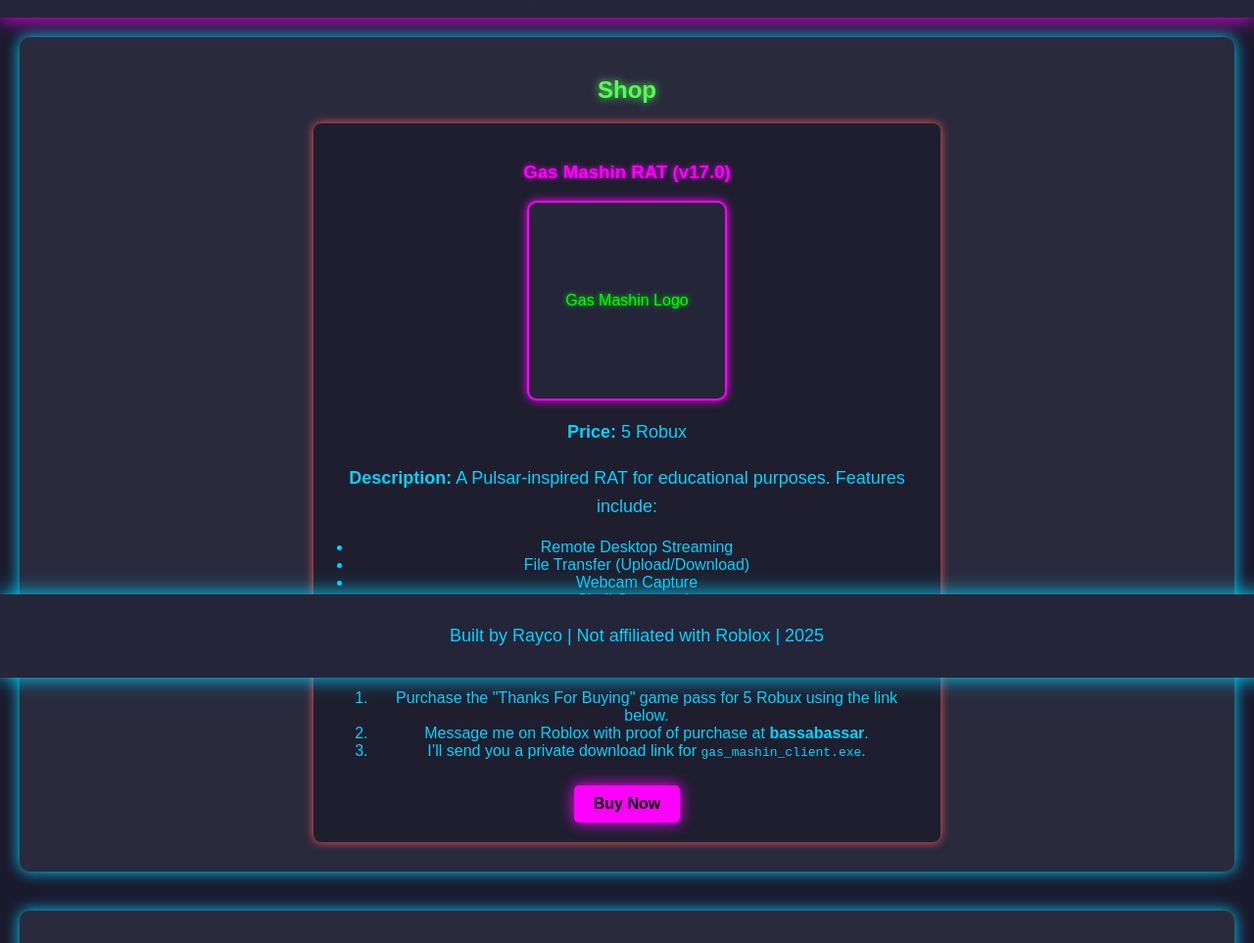
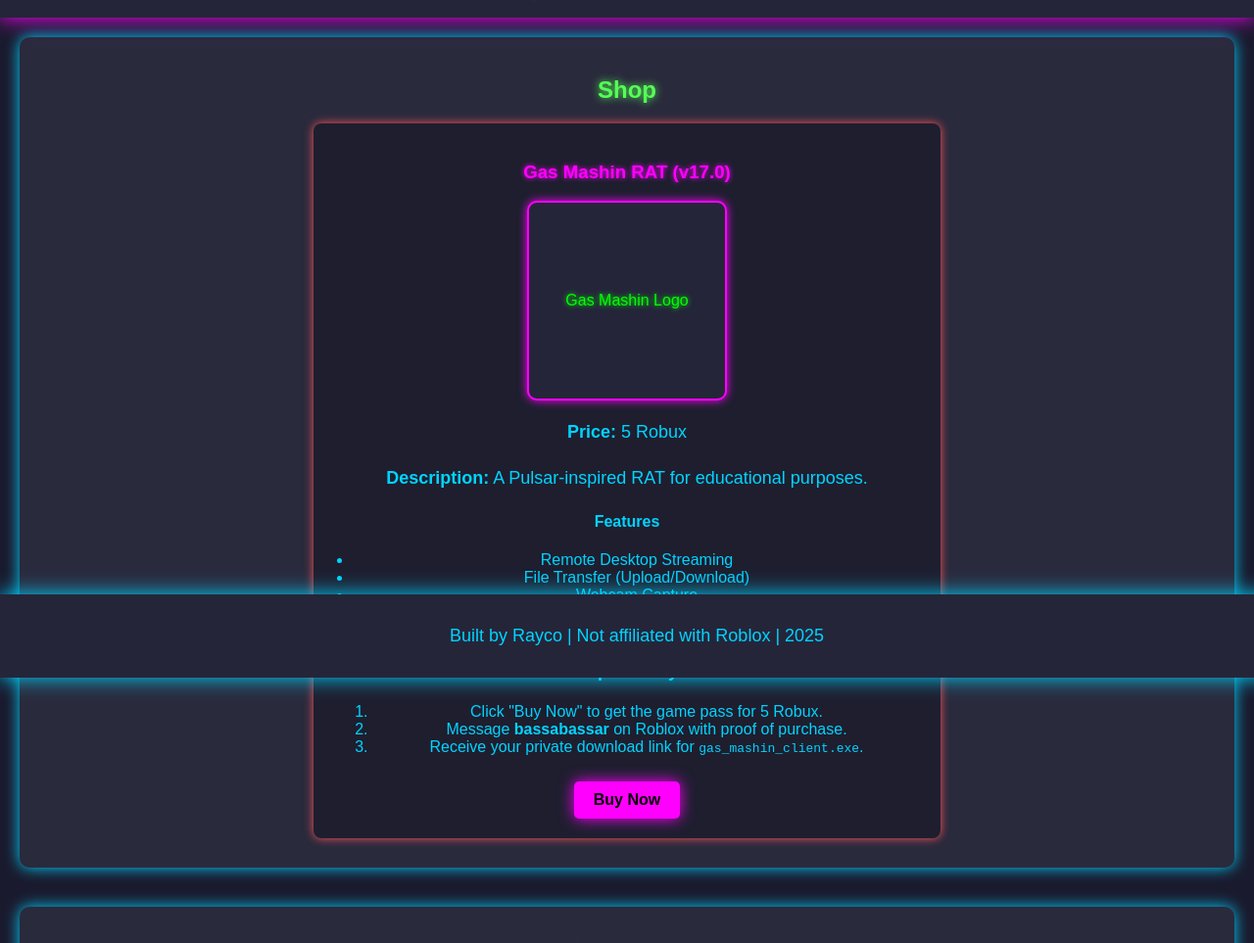
Before and after one commit to GasMashingRat/robux-website, a plain HTML site: page robux-website/index.html in a window 1280 px wide. Shown: the part 108-1071 px from the top of the page at 98% size. Drawn offline with Linux system fonts and the light colour scheme; files that its build step writes are made by us from their sources.

Commit message:
Update index.html

```diff
--- a/robux-website/index.html
+++ b/robux-website/index.html
@@ -28,7 +28,9 @@
                     <p>Gas Mashin Logo</p>
                 </div>
                 <p><strong>Price:</strong> 5 Robux</p>
-                <p><strong>Description:</strong> A Pulsar-inspired RAT for educational purposes. Features include:</p>
+                <p><strong>Description:</strong> A Pulsar-inspired RAT for educational purposes.</p>
+                <div class="features">
+                    <h4>Features</h4>
                     <ul>
                         <li>Remote Desktop Streaming</li>
                         <li>File Transfer (Upload/Download)</li>
@@ -36,11 +38,12 @@
                         <li>Shell Commands</li>
                         <li>Clipboard Access</li>
                     </ul>
-                <p><strong>How to Buy:</strong></p>
+                </div>
+                <p><strong>Steps to Buy:</strong></p>
                 <ol>
-                    <li>Purchase the "Thanks For Buying" game pass for 5 Robux using the link below.</li>
-                    <li>Message me on Roblox with proof of purchase at <strong>bassabassar</strong>.</li>
-                    <li>I’ll send you a private download link for <code>gas_mashin_client.exe</code>.</li>
+                    <li>Click "Buy Now" to get the game pass for 5 Robux.</li>
+                    <li>Message <strong>bassabassar</strong> on Roblox with proof of purchase.</li>
+                    <li>Receive your private download link for <code>gas_mashin_client.exe</code>.</li>
                 </ol>
                 <a href="https://www.roblox.com/game-pass/1238815189/Thanks-For-Buying" target="_blank" class="glow-button">Buy Now</a>
                 <p id="download-link" style="display:none;">Download Link: <a href="#" id="download-url">Pending Payment</a></p>
```
Lines whose indentation alone changed are shown as unchanged.
